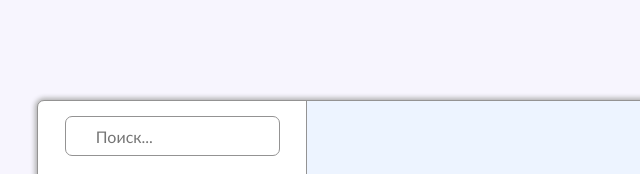
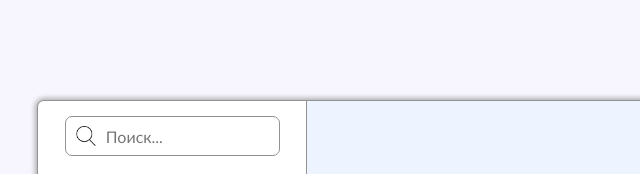
Before and after one commit to WheatleyCODE/WheatleyCHAT, a website: page src/views/pages/index.html in a window 1280 px wide. Shown: the top 174 px of the page, 153-793 px from the left. Drawn offline with nearby package versions, Linux system fonts and the light colour scheme; files that its build step writes are made by us from their sources; files whose address does not match are found by name.

Commit message:
add search

```diff
--- a/src/assets/styles/_general.scss
+++ b/src/assets/styles/_general.scss
@@ -7,7 +7,6 @@ button:active, button:focus {
     }
 body {
     background-color: rgba(123, 73, 238, 0.055);
-    // background: linear-gradient(rgb(122, 73, 238), rgb(238, 73, 73));
     display: flex;
     justify-content: center;
     align-items: center;
@@ -79,7 +78,11 @@ body {
     padding: 10px;
     border-radius: $border-radius-style;
     border:$border-style;
-    padding-left:30px;
+    padding-left:40px;
+    background: url(../images/src.png) no-repeat;
+    background-size: 20px;
+    background-position-y: center;
+    background-position-x: 10px;
 }
 .ChatBlock__SearchFriend:focus {
     border: 1px solid rgb(82, 46, 245);
```
